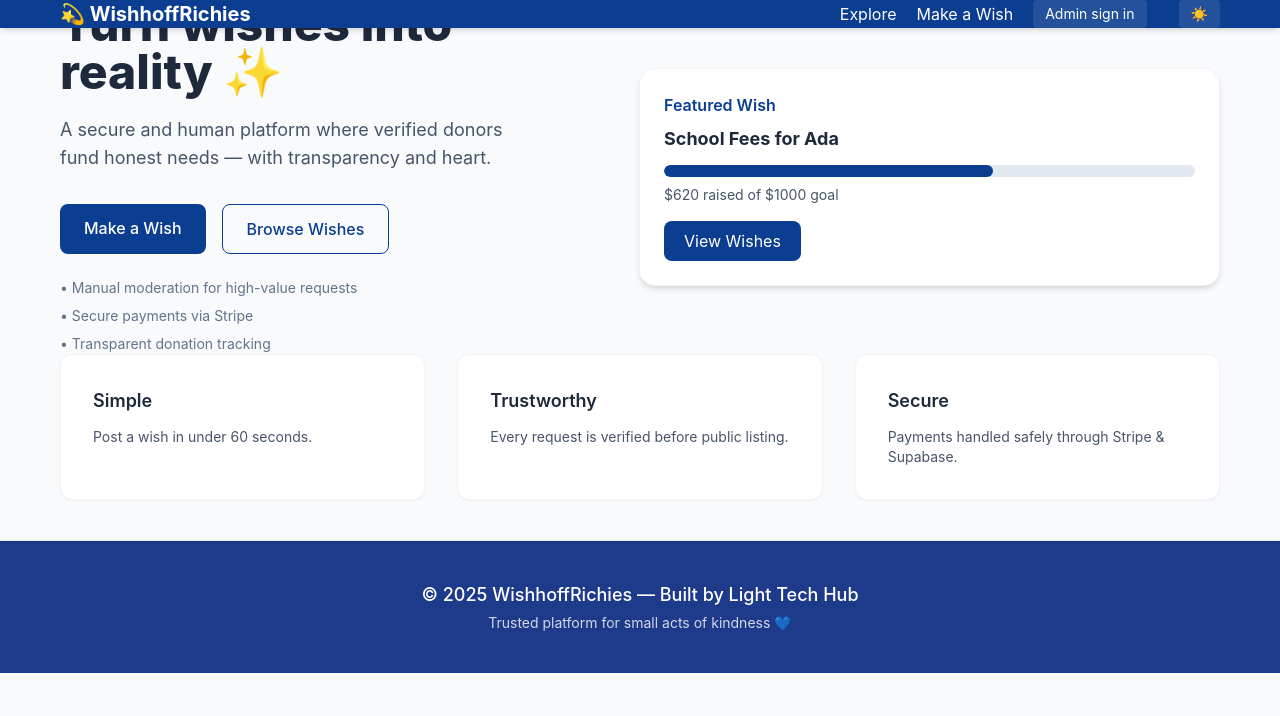
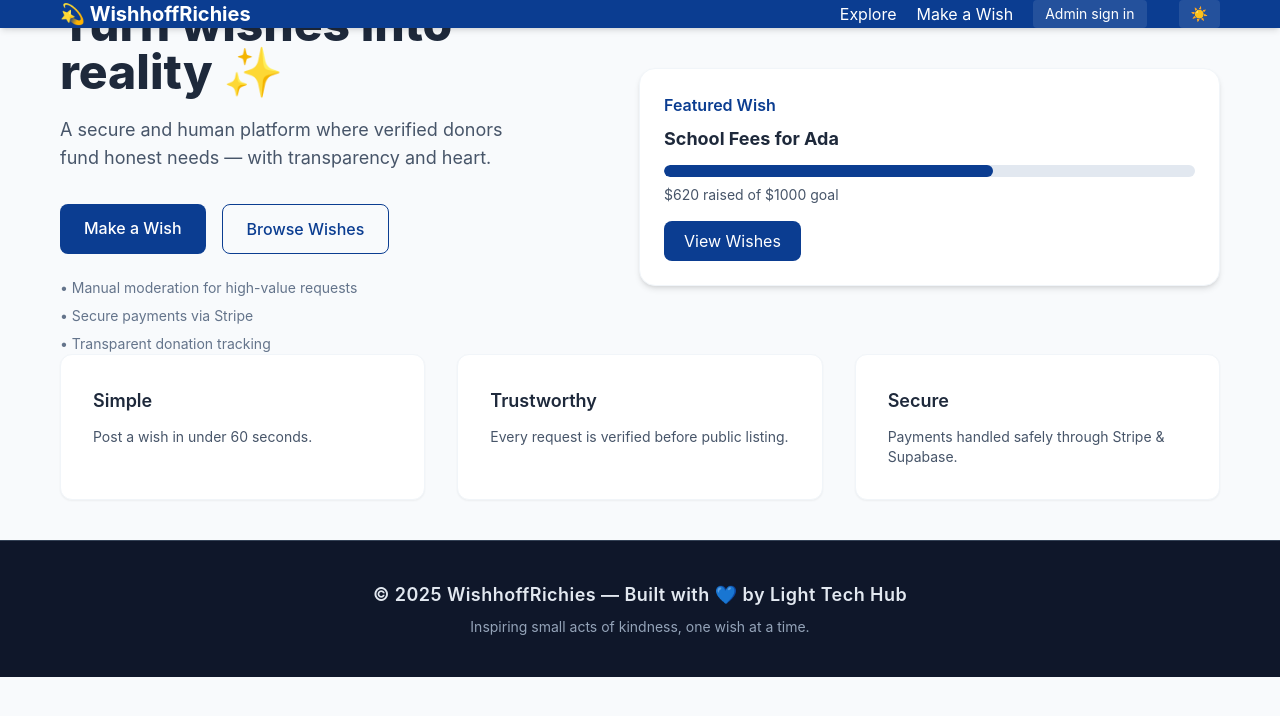
Before and after one commit to Lightcomputerstechnology/WishhoffRichies, a Next.js app: page / in a window 1280 px wide. Shown: the top 716 px of the page. Built offline with nearby package versions, Linux system fonts and the light colour scheme; no server answers.

Commit message:
Update Footer.js

```diff
--- a/components/Footer.js
+++ b/components/Footer.js
@@ -1,12 +1,12 @@
 export default function Footer() {
   return (
-    <footer className="bg-[#1E3A8A] text-white py-10 mt-10">
+    <footer className="bg-[#0F172A] text-slate-200 py-10 mt-10 border-t border-slate-700">
       <div className="container mx-auto text-center px-4">
-        <p className="text-lg font-medium">
-          © {new Date().getFullYear()} WishhoffRichies — Built by Light Tech Hub
+        <p className="text-lg font-semibold tracking-wide">
+          © {new Date().getFullYear()} WishhoffRichies — Built with 💙 by Light Tech Hub
         </p>
-        <p className="text-sm opacity-80 mt-1">
-          Trusted platform for small acts of kindness 💙
+        <p className="text-sm text-slate-400 mt-2">
+          Inspiring small acts of kindness, one wish at a time.
         </p>
       </div>
     </footer>
```
